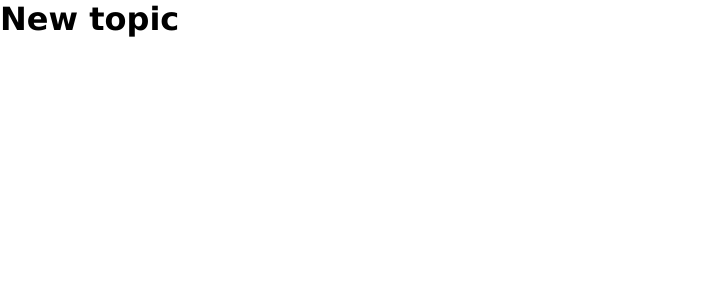
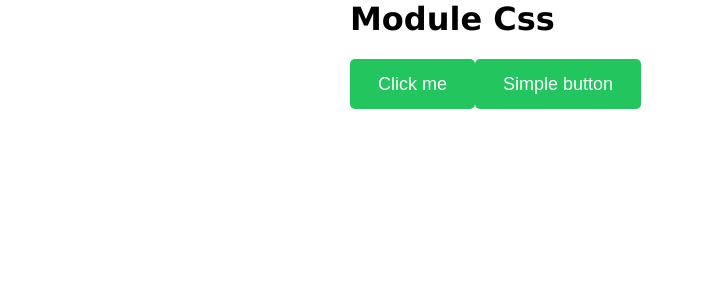
Before and after one commit to MariusCodeAcademy/feu8_8_react_module_css_practice, a React (Vite) app: page / in a window 1280 px wide. Shown: the top 300 px of the page, without its empty margins (0-702 px from the left). Built offline with nearby package versions, Linux system fonts and the light colour scheme.

Commit message:
btn class work in app.jsx

```diff
--- a/src/App.jsx
+++ b/src/App.jsx
@@ -1,7 +1,13 @@
+import Btn from './components/UI/btn/Btn';
+
 export default function App() {
   return (
-    <div>
-      <h1>New topic</h1>
+    <div className='container'>
+      <h1>Module Css</h1>
+
+      <Btn />
+
+      <button className='btn'>Simple button</button>
     </div>
   );
 }
--- /dev/null
+++ b/src/components/UI/btn/Btn.jsx
@@ -0,0 +1,4 @@
+import './style.css';
+export default function Btn() {
+  return <button className='btn'>Click me</button>;
+}
--- /dev/null
+++ b/src/components/UI/btn/style.css
@@ -0,0 +1,10 @@
+.btn {
+  font-size: 18px;
+  background-color: #22c55e;
+  color: white;
+  padding: 16px 28px;
+  border-radius: 5px;
+  font-weight: 500;
+  border: none;
+  line-height: 1;
+}
--- a/src/reset.css
+++ b/src/reset.css
@@ -59,13 +59,13 @@ textarea {
   resize: vertical;
 }
 
-button {
+/* button {
   font-size: 16px;
   padding: 0.3em 0.8em;
   border-radius: 4px;
   border: 1px solid #777;
   cursor: pointer;
-}
+} */
 
 /* utility classes */
 
```
